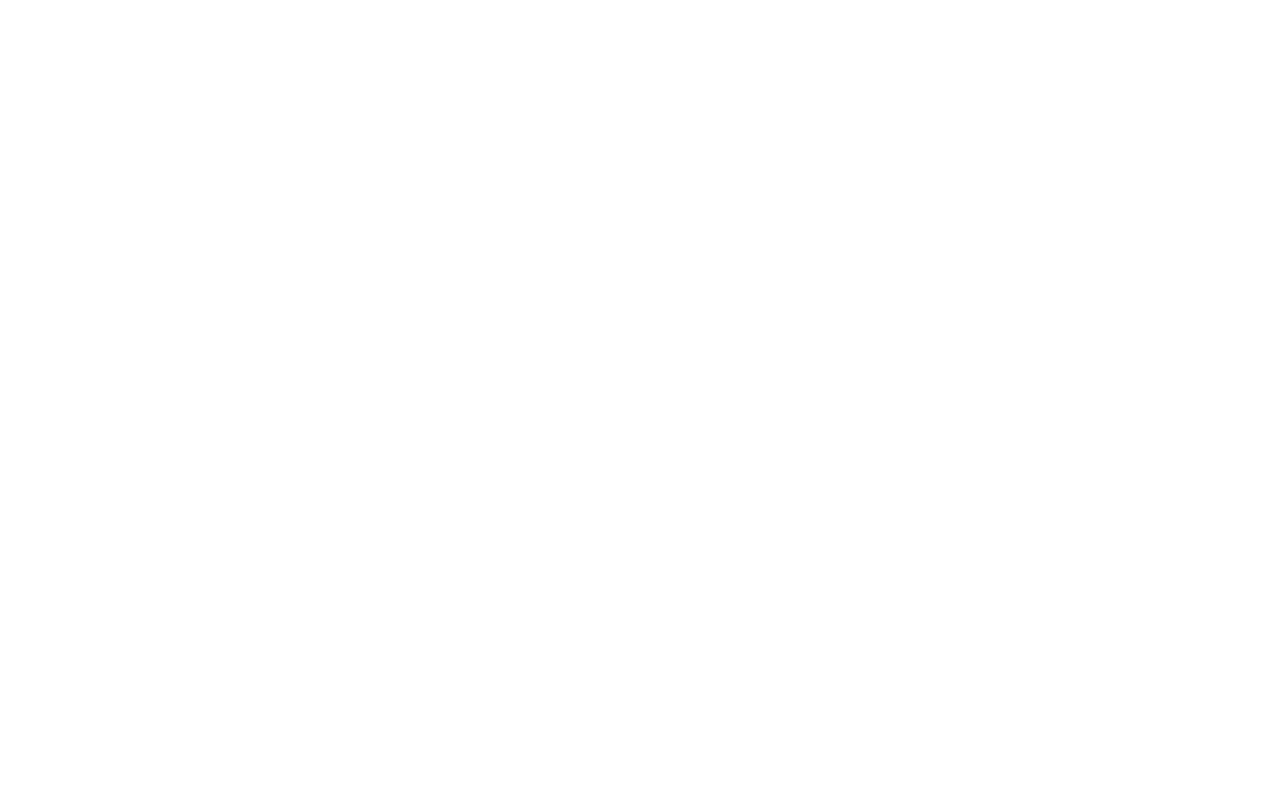
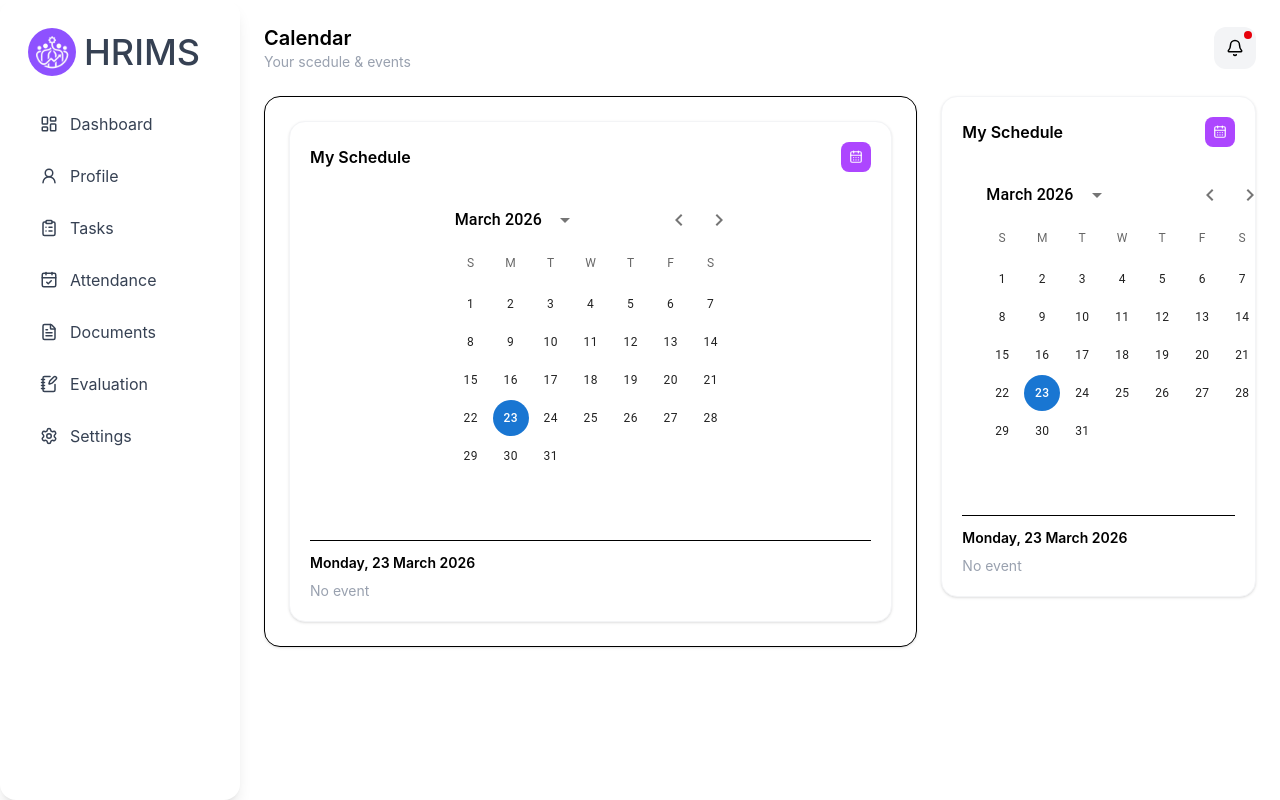
Before and after one commit to dev-St0ic/HR-Internship-Management-System, a React (Vite) app in the folder frontend-hrms/: page /intern/calendar in a window 1280 px wide. Before the commit this address had no page. Built offline with nearby package versions, Linux system fonts and the light colour scheme.

Commit message:
added the calendar component for the intern dashboard

```diff
--- a/frontend-hrms/package.json
+++ b/frontend-hrms/package.json
@@ -13,7 +13,9 @@
     "@emotion/react": "^11.14.0",
     "@emotion/styled": "^11.14.1",
     "@mui/material": "^7.3.9",
+    "@mui/x-date-pickers": "^8.27.2",
     "@tailwindcss/vite": "^4.2.2",
+    "dayjs": "^1.11.20",
     "lucide-react": "^1.7.0",
     "react": "^19.2.4",
     "react-dom": "^19.2.4",
--- a/frontend-hrms/src/common/components/layout/SettingsPage.jsx
+++ b/frontend-hrms/src/common/components/layout/SettingsPage.jsx
@@ -9,18 +9,25 @@
 export default function SettingsPage() {
   const [activeTab, setActiveTab] = useState("general");
 
-    const userRole = "hr-admin"; // TEMP: change to "intern", "supervisor", "hr-admin", "hr-staff" to test role logic
+  const userRole = "intern"; // TEMP: change to "intern", "supervisor", "hr-admin", "hr-staff" to test role logic
 
   const tabs = [
-        { id: "general", label: "General Preferences", icon: <Settings size={16} /> },
+    {
+      id: "general",
+      label: "General Preferences",
+      icon: <Settings size={16} />,
+    },
   ];
 
   // Inject HR Admin specific tabs
   if (userRole === "hr-admin") {
-        tabs.push({ id: "intern-policy", label: "Intern Policy", icon: <Users size={16} /> });
+    tabs.push({
+      id: "intern-policy",
+      label: "Intern Policy",
+      icon: <Users size={16} />,
+    });
     tabs.push({ id: "rbac", label: "RBAC", icon: <Lock size={16} /> });
   }
-
 
   // Everyone gets Profile last
   tabs.push({ id: "profile", label: "Profile", icon: <User size={16} /> });
@@ -34,7 +41,6 @@
 
       <div className="p-6">
         <div className="bg-white rounded-xl shadow p-6">
-
           {/* Tabs Header */}
           <div className="flex gap-6 mt-4 border-b border-gray-100">
             {tabs.map((tab) => (
@@ -51,7 +57,6 @@
 
           {/* Tab Content Rendering */}
           <div className="mt-6">
-
             {/* Common Tabs */}
             {activeTab === "general" && <GeneralPreferences />}
             {activeTab === "profile" && <ProfileSettings role={userRole} />}
@@ -59,10 +64,7 @@
             {/* HR Admin Tabs (Placeholders) */}
             {activeTab === "intern-policy" && <InternPolicySettings />}
             {activeTab === "rbac" && <RBACSettings />}
-
-
           </div>
-
         </div>
       </div>
     </>
@@ -75,9 +77,11 @@
       <button
         onClick={() => setActiveTab(value)}
         className={`flex items-center gap-2 pb-3 text-sm transition mb-[-1px]
-                    ${isActive
+                    ${
+                      isActive
                         ? "border-b-2 border-[#7C3EFF] text-[#7C3EFF] font-semibold"
-                        : "text-gray-400 hover:text-gray-700 border-b-2 border-transparent"}`}
+                        : "text-gray-400 hover:text-gray-700 border-b-2 border-transparent"
+                    }`}
       >
         {icon}
         <span>{label}</span>
--- /dev/null
+++ b/frontend-hrms/src/common/config/mockCalendarData.js
@@ -0,0 +1,31 @@
+//to be replaced with backend API
+export const calendarEvents = [
+  {
+    id: 1,
+    date: "2026-04-09",
+    title: "Meeting",
+    time: "9:30 AM",
+    category: "UI/UX",
+  },
+  {
+    id: 2,
+    date: "2026-04-11",
+    title: "Deadline",
+    time: "12:00 NN",
+    category: "Daily task",
+  },
+  {
+    id: 3,
+    date: "2026-04-14",
+    title: "Submit DTR",
+    time: "2:00 PM",
+    category: "Interns",
+  },
+  {
+    id: 4,
+    date: "2026-04-15",
+    title: "Meating with Supervisor",
+    time: "4:00 PM",
+    category: "Front End Devs",
+  },
+];
--- /dev/null
+++ b/frontend-hrms/src/portals/interns/components/ui/CalendarPanel.jsx
@@ -0,0 +1,104 @@
+import { useState } from "react";
+import dayjs from "dayjs";
+import {
+  LocalizationProvider,
+  DateCalendar,
+  PickersDay,
+} from "@mui/x-date-pickers";
+import { AdapterDayjs } from "@mui/x-date-pickers/AdapterDayjs";
+import { calendarEvents } from "../../../../common/config/mockCalendarData";
+import { useNavigate } from "react-router-dom";
+import { CalendarDays } from "lucide-react";
+
+export default function CalendarPanel() {
+  const [selectedDate, setSelectedDate] = useState(dayjs());
+  const navigate = useNavigate();
+
+  //For converting event dates into a quick lookup
+  const eventDates = calendarEvents.map((e) => e.date);
+
+  //This is the function for highlighting the event
+  const renderDay = (day, _value, DayComponentProps) => {
+    if (!day) return null; // this will prevent crash
+
+    const dateStr = dayjs(day).format("YYYY-MM-DD");
+    const hasEvent = eventDates.includes(dateStr);
+
+    return (
+      <PickersDay
+        {...DayComponentProps}
+        day={day}
+        sx={{
+          ...(hasEvent && {
+            backgroundColor: "#8b5cf6",
+            color: "white",
+            borderRadius: "50%",
+          }),
+        }}
+      />
+    );
+  };
+
+  //This is for filtering the events
+  const events = calendarEvents.filter(
+    (e) => e.date === selectedDate.format("YYYY-MM-DD"),
+  );
+
+  return (
+    <>
+      {/* Mini Calendar on the right side */}
+      <div className=" bg-white rounded-2xl p-5 border border-gray-100 shadow-sm">
+        {/* Header */}
+        <div className="flex justify-between items-center mb-4">
+          <h2 className="font-semibold">My Schedule</h2>
+          <button
+            onClick={() => navigate("/intern/calendar")}
+            className="bg-purple-500 text-white p-2 rounded-lg"
+          >
+            <CalendarDays size={14} />
+          </button>
+        </div>
+
+        {/* Calendar */}
+        <LocalizationProvider dateAdapter={AdapterDayjs}>
+          <DateCalendar
+            value={selectedDate || dayjs()}
+            onChange={(newValue) => {
+              if (newValue) {
+                setSelectedDate(dayjs(newValue));
+              }
+            }}
+            renderDay={renderDay}
+          />
+        </LocalizationProvider>
+
+        {/* Events */}
+        <div className="mt-4 border-t pt-3 max-h-40 overflow-y-auto">
+          <h3 className="text-sm font-semibold mb-2">
+            {selectedDate.format("dddd, DD MMMM YYYY")}
+          </h3>
+
+          {events.length > 0 ? (
+            events.map((event) => (
+              <div key={event.id} className="flex gap-3 mb-3">
+                {/* Time */}
+                <div className="text-sm font-semibold w-16">{event.time}</div>
+
+                {/* Line separator */}
+                <div className="w-0.5 bg-purple-400"></div>
+
+                {/* Details */}
+                <div>
+                  <p className="text-xs text-gray-400">{event.category}</p>
+                  <p className="text-sm font-medium">{event.title}</p>
+                </div>
+              </div>
+            ))
+          ) : (
+            <p className="text-gray-400 text-sm">No event</p>
+          )}
+        </div>
+      </div>
+    </>
+  );
+}
--- /dev/null
+++ b/frontend-hrms/src/portals/interns/pages/InternCalendarPage.jsx
@@ -0,0 +1,21 @@
+import Header from "../../../common/components/layout/Header";
+import CalendarPanel from "../components/ui/CalendarPanel";
+
+export default function InternCalendarPage() {
+  return (
+    <>
+      <Header title="Calendar" subtitle="Your scedule & events" />
+      <div className="grid grid-cols-3 gap-6 mt-6">
+        {/*Big Calendar*/}
+        <div className="col-span-2 bg-white rounded-2xl p-6 border shadow-sm">
+          <CalendarPanel full />
+        </div>
+
+        {/*Side Panel */}
+        <div>
+          <CalendarPanel />
+        </div>
+      </div>
+    </>
+  );
+}
--- a/frontend-hrms/src/portals/interns/pages/InternDashboard.jsx
+++ b/frontend-hrms/src/portals/interns/pages/InternDashboard.jsx
@@ -3,6 +3,7 @@
 import { iconMap } from "../../../common/config/iconMap";
 import StatCard from "../../../common/components/ui/StatCard";
 import GreetingHeader from "../../../common/components/ui/GreetingHeader";
+import CalendarPanel from "../components/ui/CalendarPanel";
 
 export default function Dashboard() {
   const stats = dashboardStats.intern;
@@ -35,9 +36,7 @@
 
         {/* Right Side */}
         <div className="col-span-1">
-          <div className="bg-white p-5 rounded-2xl shadow-sm border">
-            calendar
-          </div>
+          <CalendarPanel />
         </div>
       </div>
     </>
--- a/frontend-hrms/src/routes/AppRouter.jsx
+++ b/frontend-hrms/src/routes/AppRouter.jsx
@@ -28,6 +28,7 @@
 import Documents from "../portals/interns/pages/Documents";
 import Evaluation from "../portals/interns/pages/Evaluation";
 import NotificationsPage from "../portals/interns/pages/InternNotificationPage";
+import InternCalendarPage from "../portals/interns/pages/InternCalendarPage";
 import SettingsPage from "../common/components/layout/SettingsPage";
 
 // Temporary placeholders muna
@@ -60,6 +61,7 @@
           <Route path="evaluation" element={<Evaluation />} />
           <Route path="settings" element={<SettingsPage />} />
           <Route path="notifications" element={<NotificationsPage />} />
+          <Route path="calendar" element={<InternCalendarPage />} />
         </Route>
 
         {/* temp supervisor route */}
```
Also changed, not shown: 1 other file (tests, documents, lock files or other folders). Lines whose indentation alone changed are shown as unchanged.
